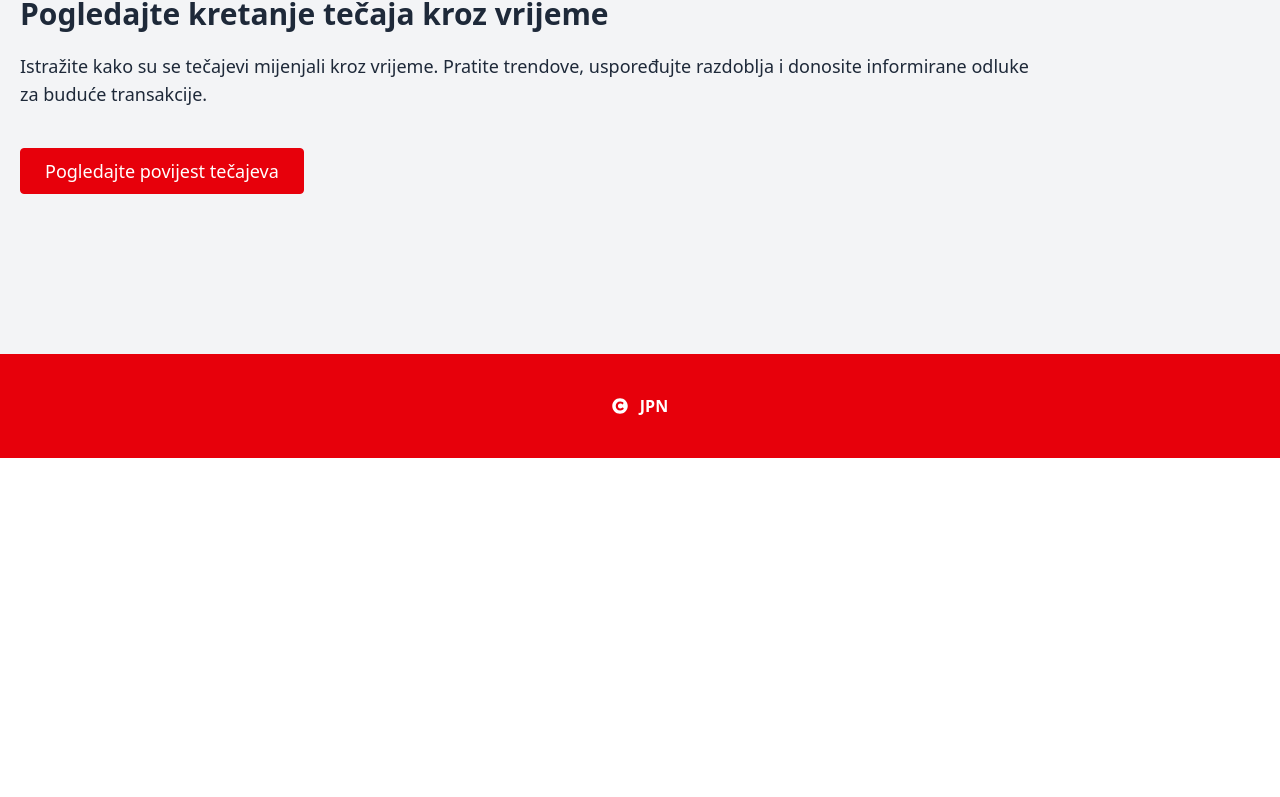
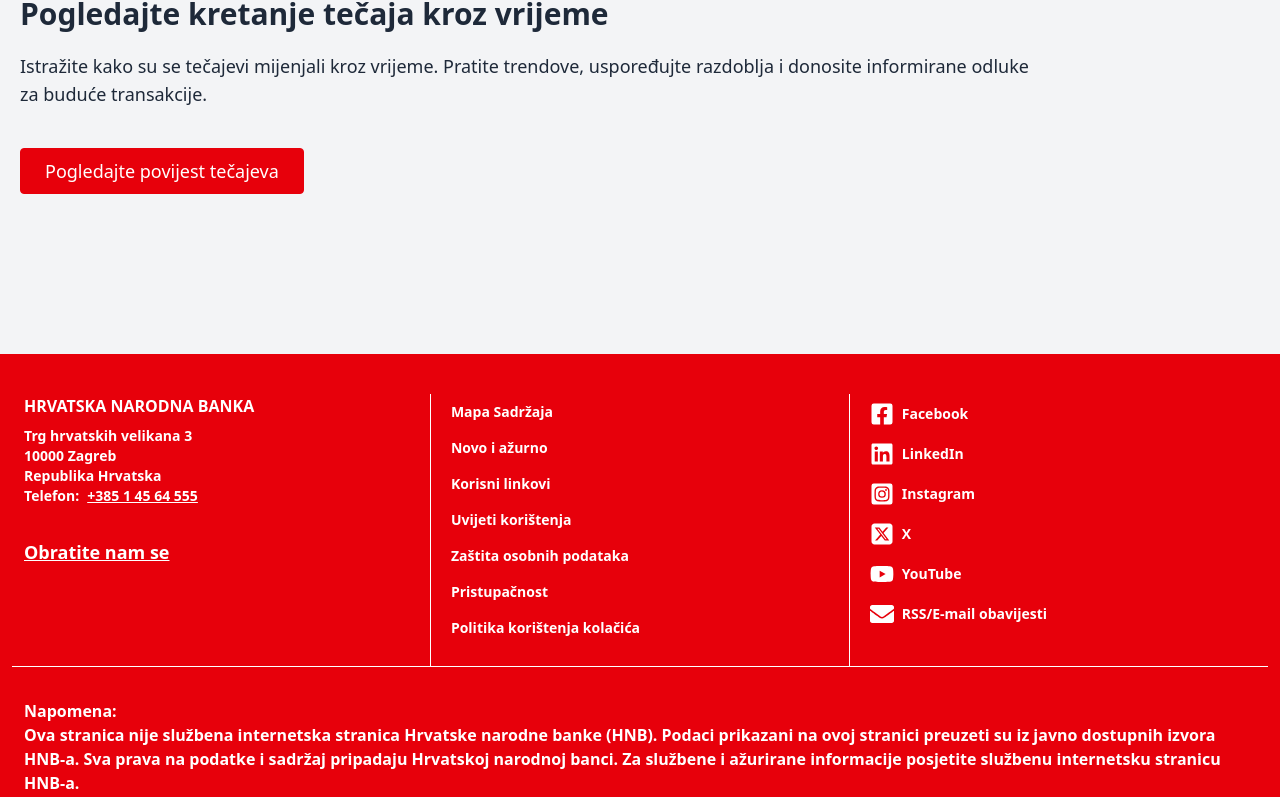
Before and after one commit to Zack1808/hnb_exchange_rate_lists, a React (Vite) app: page / in a window 1280 px wide. Shown: the part 2000-2797 px from the top of the page. Before the commit the page ends 2458 px from the top, so only its background shows below. Built offline with nearby package versions, Linux system fonts and the light colour scheme; no server answers.

Commit message:
feat(footer): add contact links and social media navigation

```diff
--- a/src/components/layout/Footer.tsx
+++ b/src/components/layout/Footer.tsx
@@ -1,10 +1,176 @@
 import React from "react";
-import { FaCopyright } from "react-icons/fa";
+import {
+  FaCopyright,
+  FaFacebookSquare,
+  FaLinkedin,
+  FaInstagramSquare,
+  FaYoutube,
+  FaEnvelope,
+} from "react-icons/fa";
+import { FaSquareXTwitter } from "react-icons/fa6";
+
+import Button from "../common/Button";
 
 const Footer: React.FC = () => {
   return (
-    <footer className="bg-red-600 text-white flex justify-center items-center px-3 py-10 font-semibold gap-3">
-      <FaCopyright /> JPN
+    <footer className="bg-red-600 text-white flex flex-col justify-center items-center px-3 py-10 font-semibold gap-3 divide-y-1 divide-white">
+      <div className="flex md:flex-row flex-col w-full md:divide-x-1 divide-white md:max-w-screen-2xl md:divide-y-0 divide-y-1">
+        <div className="w-full md:pb-5 md:pt-0 py-5 px-3">
+          <h6 className="text-white font-bold uppercase text-md mb-2">
+            Hrvatska Narodna Banka
+          </h6>
+          <p className="text-white text-sm">Trg hrvatskih velikana 3</p>
+          <p className="text-white text-sm">10000 Zagreb</p>
+          <p className="text-white text-sm">Republika Hrvatska</p>
+          <p className="text-white text-sm flex gap-2">
+            Telefon:
+            <Button
+              variant="primary"
+              href="tel:+38514564555"
+              className="p-0! text-sm decoration-solid underline border-none"
+            >
+              +385 1 45 64 555
+            </Button>
+          </p>
+
+          <Button
+            variant="primary"
+            className="px-0! mt-6 decoration-solid! underline border-none"
+          >
+            Obratite nam se
+          </Button>
+        </div>
+        <div className="w-full md:pb-5 md:pt-0 py-5 px-3">
+          <Button
+            variant="primary"
+            className="text-sm py-2! px-2! border-none"
+            href="https://www.hnb.hr/mapa-sadrzaja"
+            target="_blank"
+          >
+            Mapa Sadržaja
+          </Button>
+          <Button
+            variant="primary"
+            className="text-sm py-2! px-2! border-none"
+            href="https://www.hnb.hr/novo-i-azurirano"
+            target="_blank"
+          >
+            Novo i ažurno
+          </Button>
+          <Button
+            variant="primary"
+            className="text-sm py-2! px-2! border-none"
+            href="https://www.hnb.hr/korisni-linkovi"
+            target="_blank"
+          >
+            Korisni linkovi
+          </Button>
+          <Button
+            variant="primary"
+            className="text-sm py-2! px-2! border-none"
+            href="https://www.hnb.hr/uvjeti-koristenja"
+            target="_blank"
+          >
+            Uvijeti korištenja
+          </Button>
+          <Button
+            variant="primary"
+            className="text-sm py-2! px-2! border-none"
+            href="https://www.hnb.hr/zastita-osobnih-podataka"
+            target="_blank"
+          >
+            Zaštita osobnih podataka
+          </Button>
+          <Button
+            variant="primary"
+            className="text-sm py-2! px-2! border-none"
+            href="https://www.hnb.hr/pristupacnost"
+            target="_blank"
+          >
+            Pristupačnost
+          </Button>
+          <Button
+            variant="primary"
+            className="text-sm py-2! px-2! border-none"
+            href="https://www.hnb.hr/cookiepolicy"
+            target="_blank"
+          >
+            Politika korištenja kolačića
+          </Button>
+        </div>
+        <div className="w-full md:pb-5 md:pt-0 py-5 px-3">
+          <Button
+            className="text-2xl! py-2! px-2! border-none"
+            href="https://www.facebook.com/hnb.hr/"
+            target="_blank"
+            variant="primary"
+          >
+            <FaFacebookSquare aria-hidden="true" />{" "}
+            <span className="text-sm">Facebook</span>
+          </Button>
+          <Button
+            className="text-2xl!
+             py-2! px-2! border-none"
+            href="https://www.linkedin.com/company/croatian-national-bank"
+            target="_blank"
+            variant="primary"
+          >
+            <FaLinkedin aria-hidden="true" />{" "}
+            <span className="text-sm">LinkedIn</span>
+          </Button>
+          <Button
+            className="text-2xl!
+             py-2! px-2! border-none"
+            href="https://www.instagram.com/hrvatska_narodna_banka/"
+            target="_blank"
+            variant="primary"
+          >
+            <FaInstagramSquare aria-hidden="true" />{" "}
+            <span className="text-sm">Instagram</span>
+          </Button>
+          <Button
+            className="text-2xl!
+             py-2! px-2! border-none"
+            href="https://x.com/HNB_HR"
+            target="_blank"
+            variant="primary"
+          >
+            <FaSquareXTwitter aria-hidden="true" />{" "}
+            <span className="text-sm">X</span>
+          </Button>
+          <Button
+            className="text-2xl!
+             py-2! px-2! border-none"
+            href="https://www.youtube.com/channel/UCotSpU9O5WMhPedWsR2jlXg"
+            target="_blank"
+            variant="primary"
+          >
+            <FaYoutube aria-hidden="true" />{" "}
+            <span className="text-sm">YouTube</span>
+          </Button>
+          <Button
+            className="text-2xl!
+             py-2! px-2! border-none"
+            href="https://www.hnb.hr/e-mail-obavijesti"
+            target="_blank"
+            variant="primary"
+          >
+            <FaEnvelope aria-hidden="true" />{" "}
+            <span className="text-sm">RSS/E-mail obavijesti</span>
+          </Button>
+        </div>
+      </div>
+
+      <p className="flex w-full divide-x-1 divide-white md:max-w-screen-2xl flex-wrap py-5 px-3">
+        <strong>Napomena:</strong> Ova stranica nije službena internetska
+        stranica Hrvatske narodne banke (HNB). Podaci prikazani na ovoj stranici
+        preuzeti su iz javno dostupnih izvora HNB-a. Sva prava na podatke i
+        sadržaj pripadaju Hrvatskoj narodnoj banci. Za službene i ažurirane
+        informacije posjetite službenu internetsku stranicu HNB-a.
+      </p>
+      <span className="flex gap-3 font-semibold items-center pt-6">
+        <FaCopyright aria-hidden="true" /> JPN
+      </span>
     </footer>
   );
 };
```
